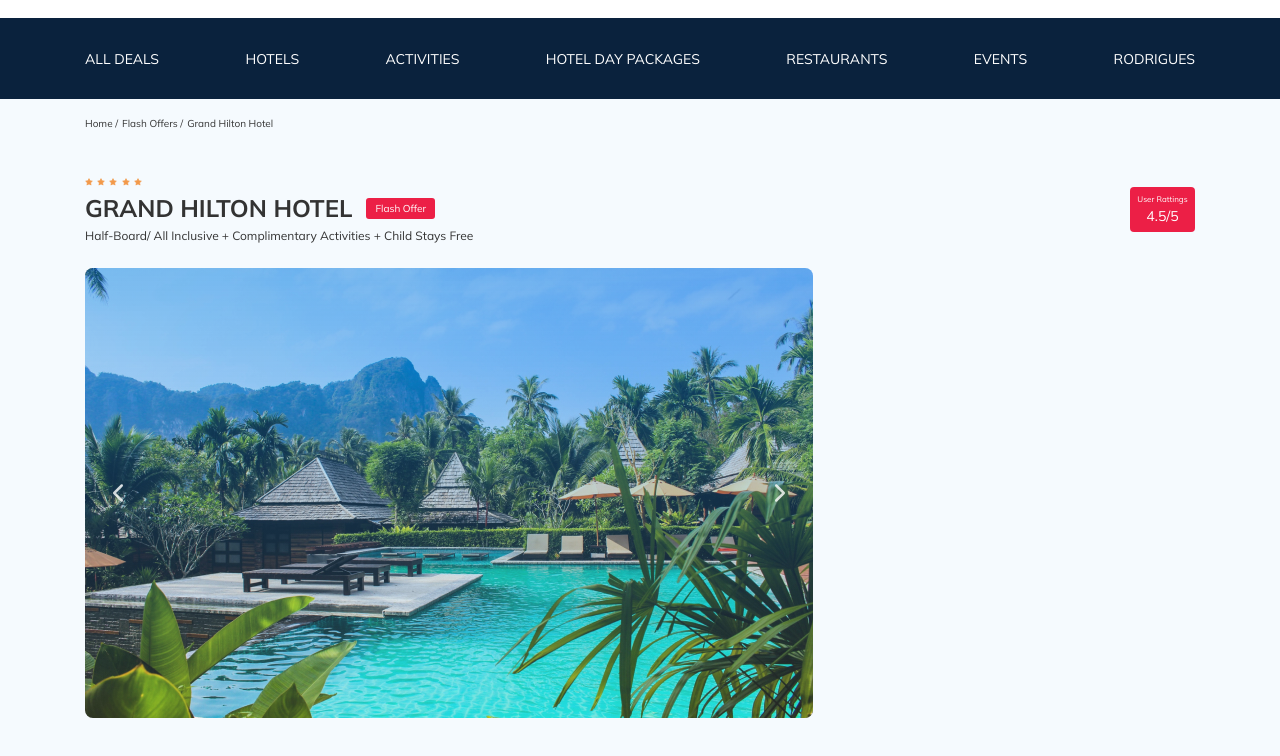
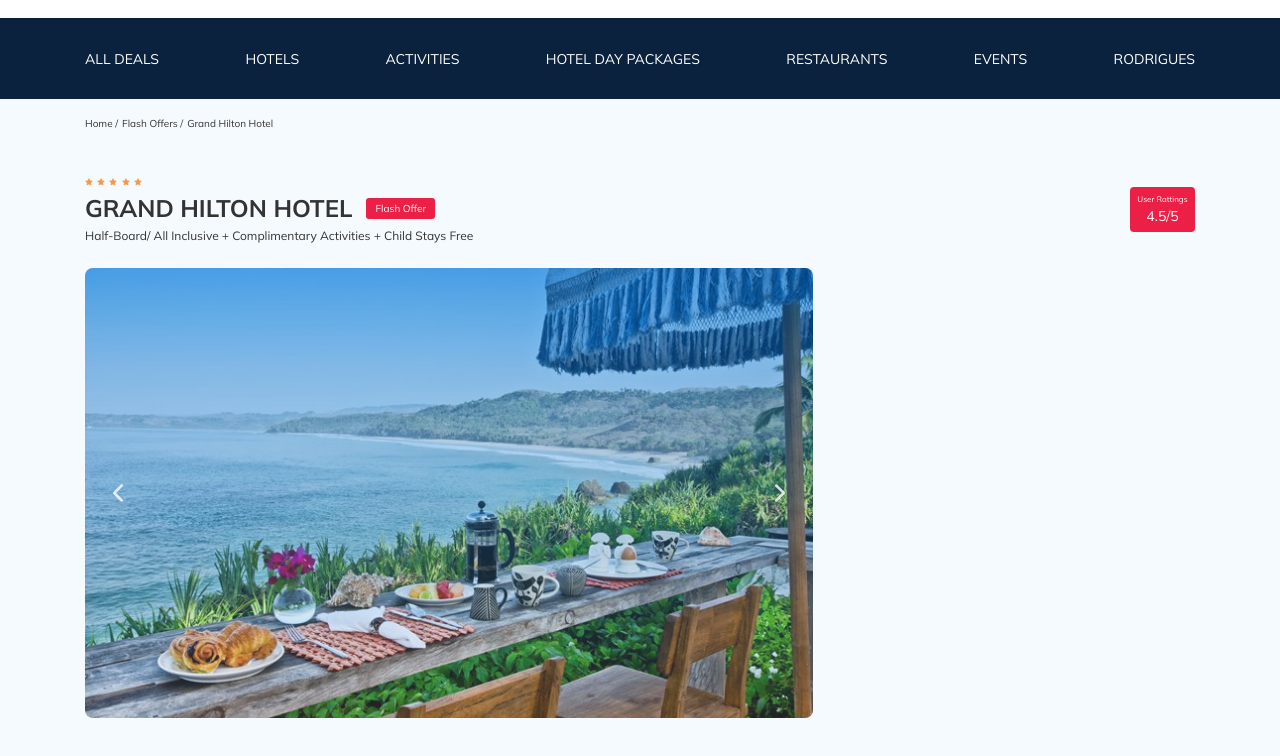
Before and after one commit to chernikam/tour-plan, a plain HTML site: page index.html in a window 1280 px wide. Both pictures are taken after a click on the button 118 px from the left and 595 px from the top of the page. Shown: the part 102-858 px from the top of the page. Drawn offline with nearby package versions, Linux system fonts and the light colour scheme.

Commit message:
create: added images in slider

```diff
--- a/index.html
+++ b/index.html
@@ -110,9 +110,10 @@
               <div class="swiper-wrapper">
                 <!-- Slides -->
                 <div class="swiper-slide"><img src="img/slide.jpg" alt="Slide" /></div>
-                <div class="swiper-slide"><img src="img/slide.jpg" alt="Slide" /></div>
-                <div class="swiper-slide"><img src="img/slide.jpg" alt="Slide" /></div>
-                ...
+                <div class="swiper-slide"><img src="img/slide-2.jpg" alt="Slide" /></div>
+                <div class="swiper-slide"><img src="img/slide-3.jpg" alt="Slide" /></div>
+                <div class="swiper-slide"><img src="img/slide-4.jpg" alt="Slide" /></div>
+                <div class="swiper-slide"><img src="img/slide-5.jpg" alt="Slide" /></div>
               </div>
 
               <!-- If we need navigation buttons -->
--- a/js/main.js
+++ b/js/main.js
@@ -8,4 +8,5 @@ const swiper = new Swiper('.swiper', {
     nextEl: '.slider-button--next',
     prevEl: '.slider-button--prev',
   },
+  effect: 'fade',
 });
```
Also changed, not shown: img/slide-2.jpg (added), img/slide-3.jpg (added), img/slide-4.jpg (added), img/slide-5.jpg (added), 3 other files.
